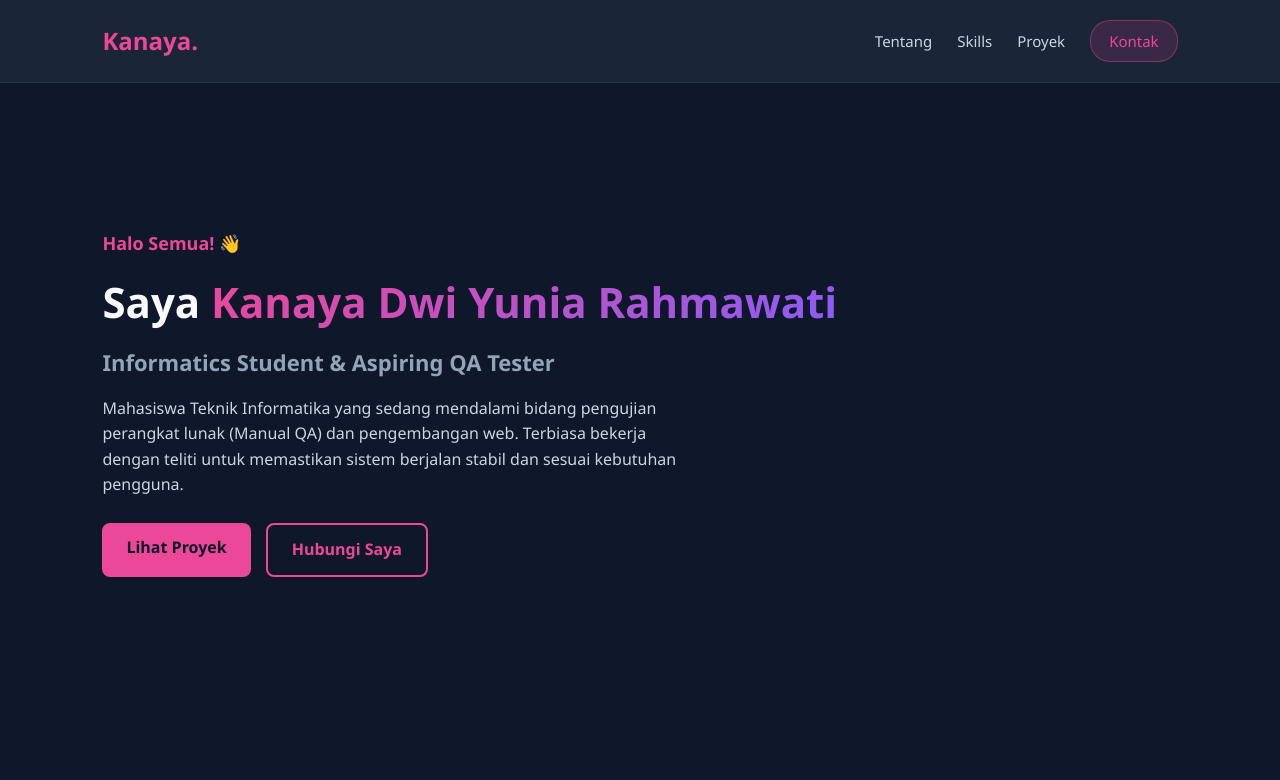
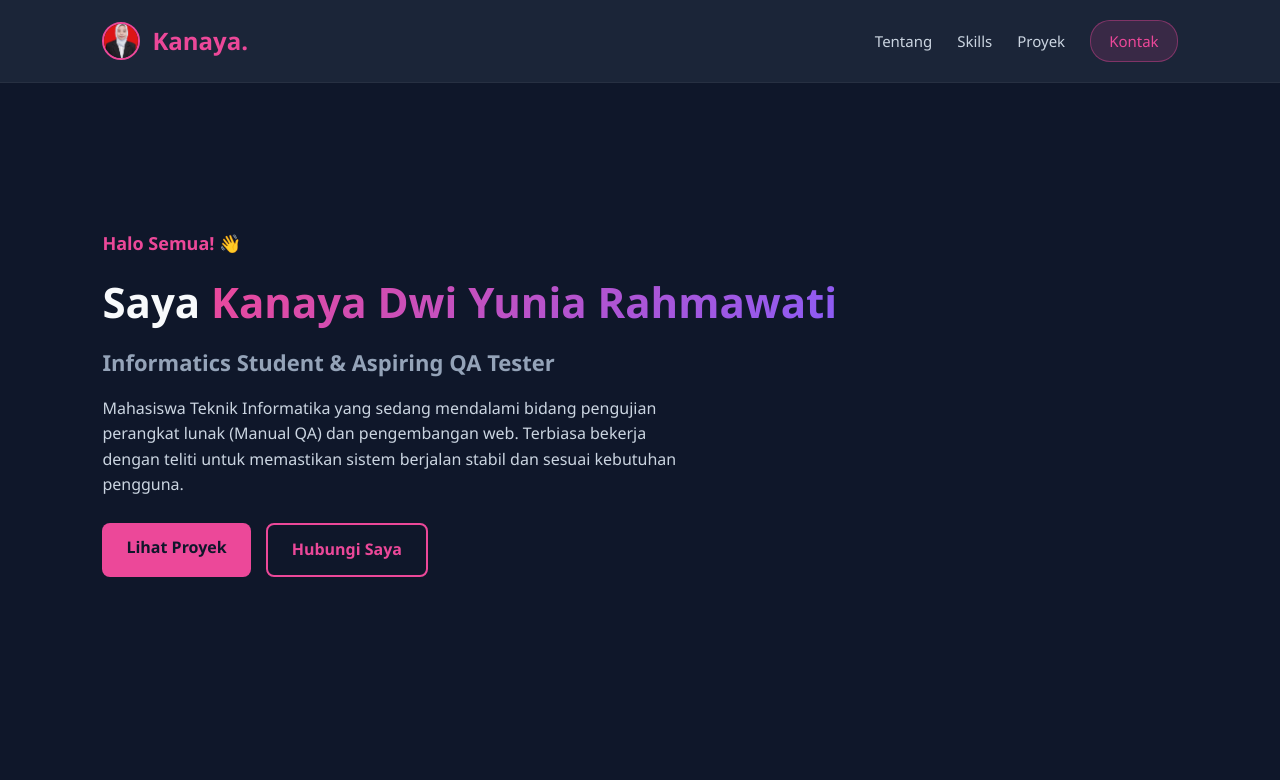
Before and after one commit to kanaya06dwi/Portofolio, a plain HTML site: page index.html in a window 1280 px wide. Shown: the top 780 px of the page. Drawn offline with Linux system fonts and the light colour scheme.

Commit message:
Update foto profil dan navigasi

```diff
--- a/index.html
+++ b/index.html
@@ -11,7 +11,10 @@
 
     <!-- 1. Bagian Header / Navigasi Atas -->
     <header>
-        <div class="logo">Kanaya.</div>
+       <div class="logo-container">
+    <img src="profile.jpg" alt="Foto Kanaya" class="profile-pic">
+    <span class="logo">Kanaya.</span>
+</div>
         <nav>
             <a href="#about">Tentang</a>
             <a href="#skills">Skills</a>
--- a/style.css
+++ b/style.css
@@ -23,7 +23,26 @@ header {
     top: 0;
     z-index: 100;
 }
+/* Container Logo & Foto Profil */
+.logo-container {
+    display: flex;
+    align-items: center;
+    gap: 12px;
+}
 
+/* Foto Profil Lingkaran */
+.profile-pic {
+    width: 38px;
+    height: 38px;
+    border-radius: 50%;
+    object-fit: cover;
+    border: 2px solid #ec4899;
+    transition: transform 0.3s ease;
+}
+
+.profile-pic:hover {
+    transform: scale(1.1);
+}
 .logo {
     font-size: 24px;
     font-weight: bold;
```
Also changed, not shown: profile.jpg (added).
